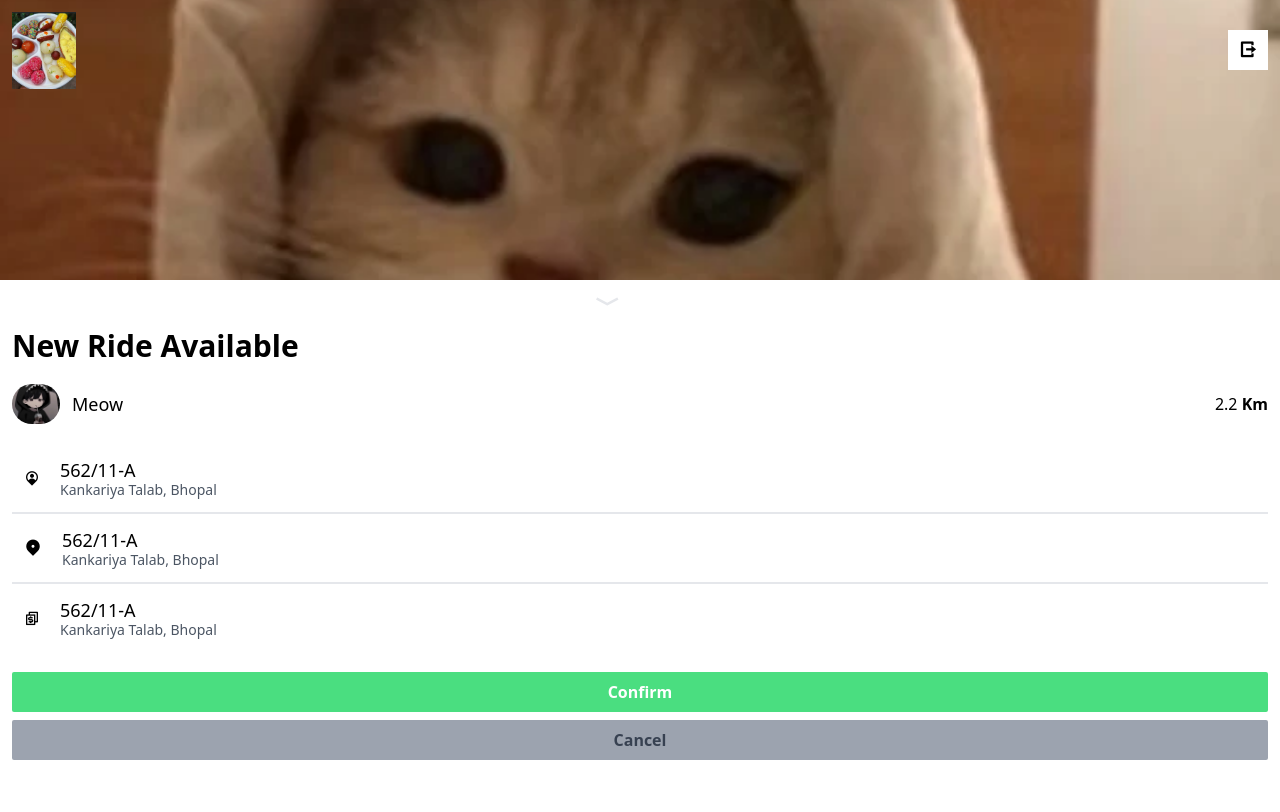
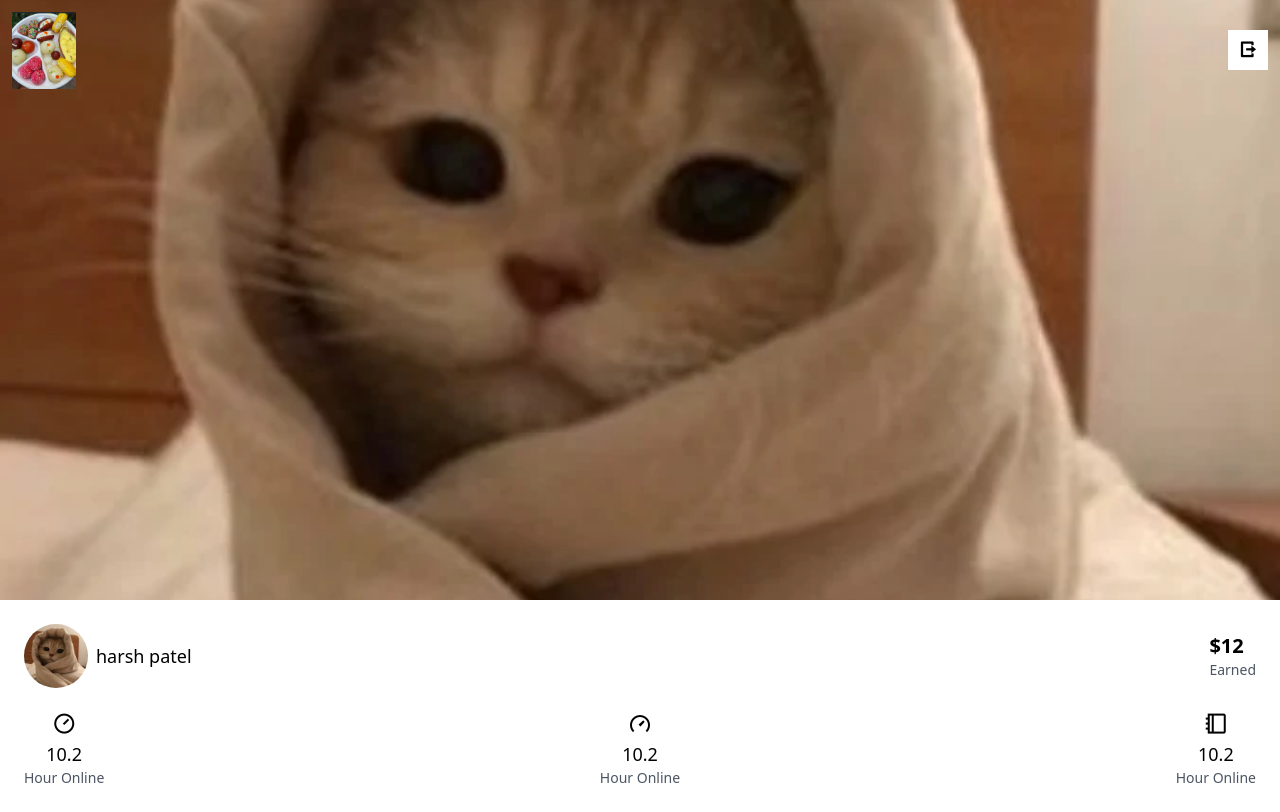
Before and after one commit to shourya-sharma-33/uberclone, a React (Vite) app in the folder Frontend/: page /captain in a window 1280 px wide. Built offline with nearby package versions, Linux system fonts and the light colour scheme.

Commit message:
Enhance RidePopUp styling and integrate GSAP animations in CaptainHome for improved user experience

```diff
--- a/Frontend/src/components/RidePopUp.jsx
+++ b/Frontend/src/components/RidePopUp.jsx
@@ -9,13 +9,13 @@ const RidePopUp = () => {
                 <i className='text-3xl text-gray-200 ri-arrow-down-wide-line'></i>
             </h5>
             <h3 className="text-3xl font-semibold mb-5">New Ride Available</h3>
-            <div className='flex  items-center justify-between'>
-                <div className=' flex items-center gap-3'>
+            <div className='flex  items-center justify-between bg-yellow-300 py-4 px-5 rounded-lg'>
+                <div className=' flex items-center gap-3 '>
                     <img src={placeholder1} alt=""
-                        className='h-10 rounded-full object-cover w-12' />
+                        className='h-10 rounded-full object-cover w-10' />
                     <h2 className='text-lg font-medium'>Meow</h2>
                 </div>
-                <h5>2.2 <span className='font-bold'>Km</span></h5>
+                <h5 className='text-lg font-semibold'>2.2 KM</h5>
             </div>
             <div className='flex justify-between flex-col items-center'>
                 {/* <img
--- a/Frontend/src/pages/CaptainHome.jsx
+++ b/Frontend/src/pages/CaptainHome.jsx
@@ -1,10 +1,29 @@
-import React from 'react'
+import React, { useRef, useState } from 'react'
 import { Link } from 'react-router-dom'
 import PlaceHolder from "../assets/pl2.jpeg"
 import Bg2 from "../assets/placeholder.jpg"
 import CaptainDetails from '../components/CaptainDetails'
 import RidePopUp from '../components/RidePopUp'
+import { useGSAP } from '@gsap/react'
+import { gsap } from "gsap";
+
 const CaptainHome = () => {
+
+  const [ridePopUpPanel, setRidePopupPanel] = useState(false)
+  const ridePopUpPanelRef = useRef()
+  useGSAP(function () {
+    if (ridePopUpPanel) {
+      gsap.to(ridePopUpPanelRef.current, {
+        transform: 'translateY(0)'
+      })
+    } else {
+      gsap.to(ridePopUpPanelRef.current, {
+        transform: 'translateY(100%)'
+      })
+    }
+  }, [ridePopUpPanel])
+
+
   return (
     <div className='h-screen '>
       <div className='fixed p-3 top-0 flex items-center justify-between w-screen'>
@@ -19,7 +38,7 @@ const CaptainHome = () => {
       <div className='h-1/4'>
         <CaptainDetails />
       </div>
-      <div className='fixed w-full z-10 bottom-0 translate-y-ful bg-white px-3 py-10 pt-12'>
+      <div ref={ridePopUpPanelRef} className='fixed w-full z-10 bottom-0 translate-y-ful bg-white px-3 py-10 pt-12'>
         <RidePopUp />
       </div>
     </div>
```
